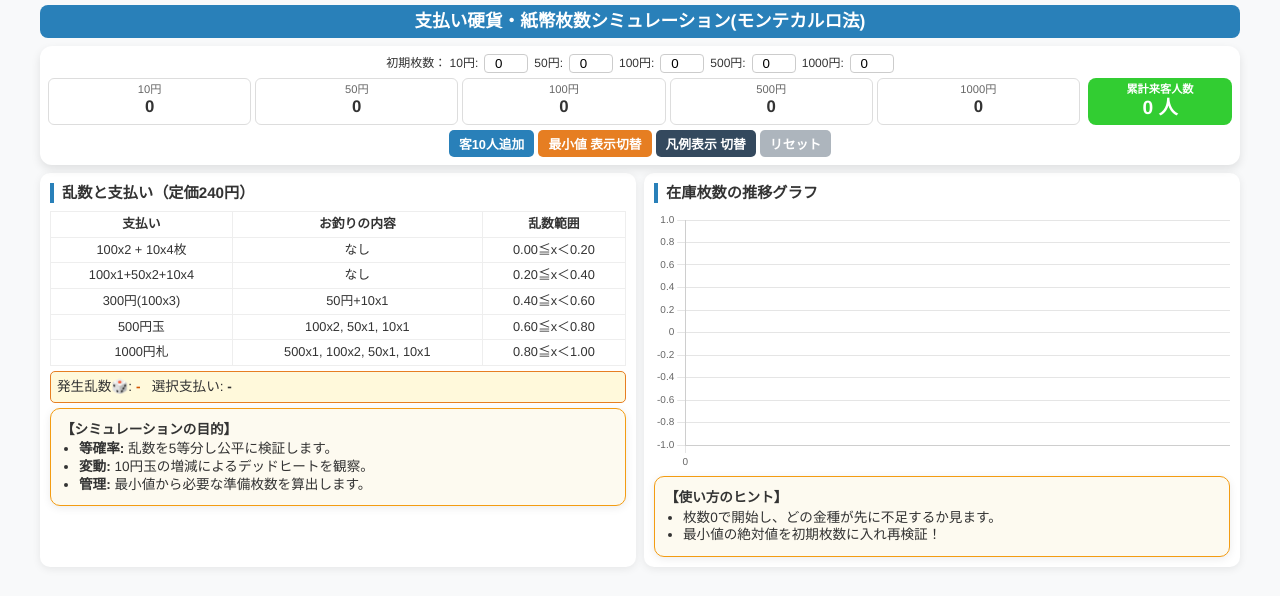
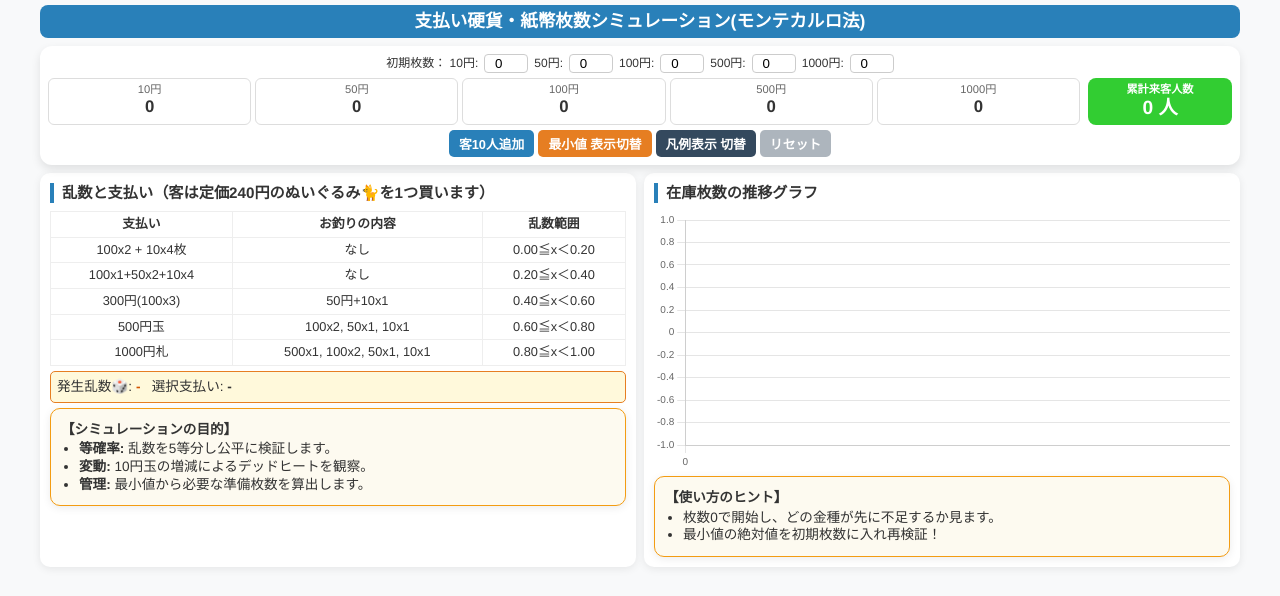
Before and after one commit to ilrmath/change_simulation, a plain HTML site: page index.html in a window 1280 px wide. Drawn offline with nearby package versions, Linux system fonts and the light colour scheme.

Commit message:
Update index.html

```diff
--- a/index.html
+++ b/index.html
@@ -106,7 +106,7 @@
 
 <div class="flex-container">
     <div class="card">
-        <h2>乱数と支払い（定価240円）</h2>
+        <h2>乱数と支払い（客は定価240円のぬいぐるみ🐈を1つ買います）</h2>
         <div class="mini-table-wrapper">
             <table class="mini-table">
                 <thead>
```
